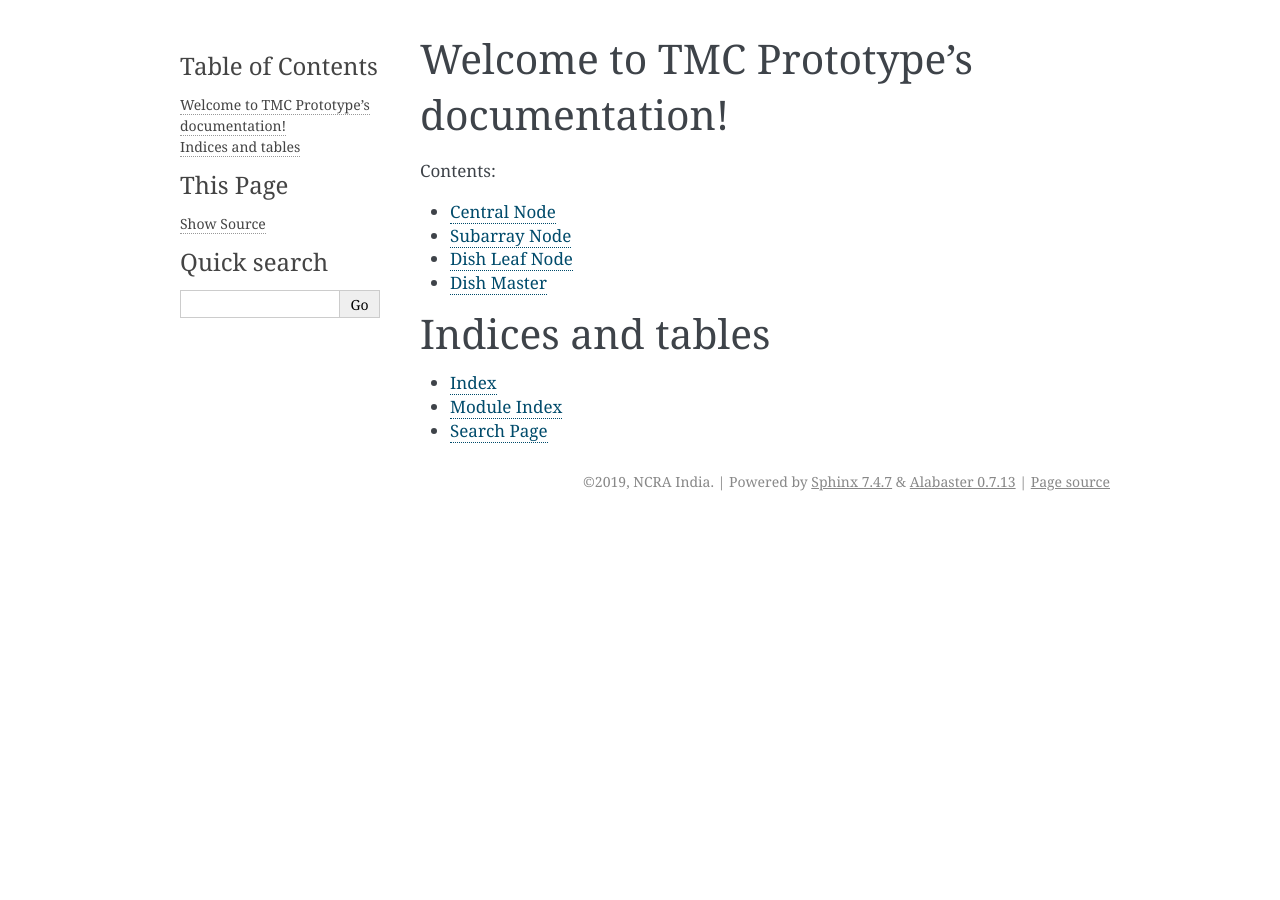
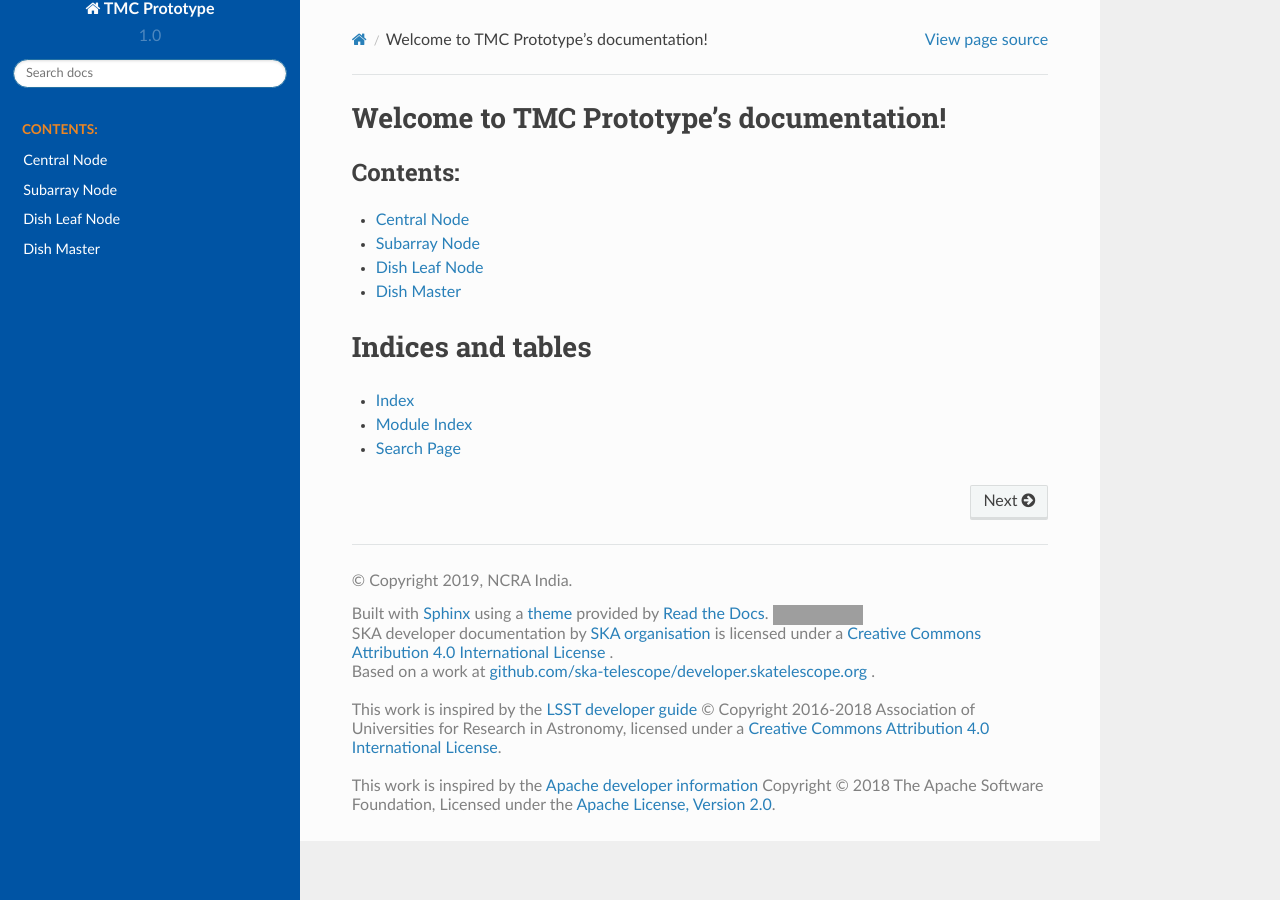
Before and after one commit to ska-telescope/tmc-prototype, a Sphinx documentation site: the page built from docs/source/index.rst, in a window 1280 px wide. Built offline with Sphinx 7.4.7 and the Read the Docs theme 2.0.0, drawn with Linux system fonts in a browser that asks for light colours; grey boxes are pictures that could not be loaded.

Commit message:
add SKA theme

```diff
--- /dev/null
+++ b/docs/source/_static/css/custom.css
@@ -0,0 +1,78 @@
+/*
+Following SKA brand guidelines colors are defined as
+
+SKA Sky Blue:    rgb(0, 174, 239)
+SKA Ocean Blue:  rgb(0, 84, 164)
+SKA Teal Blue:   rgb(0, 104, 138)
+SKA Burnt Sun:   rgb(236, 134, 35)
+SKA Earth Green: rgb(166, 206, 57)
+*/
+
+.wy-nav-side{
+        background-color: rgb(0, 84, 164);
+        color: white;
+}
+
+.wy-side-nav-search{
+        padding-top: 0px;
+        /*background-color: rgb(0, 174, 239);*/
+        background-color: rgb(0, 84, 164);
+        text-align: center;
+}
+
+.wy-menu-vertical p.caption{
+        color: rgb(236, 134, 35);
+}
+
+.wy-menu {
+        color: white;
+}
+
+.wy-menu-vertical a{
+  color: white;
+}
+
+.local-toc ul li a:hover {
+        background-color: rgb(0, 174, 239);
+}
+
+.wy-side-nav-search a{
+    padding-top: 0px;
+}
+
+.wy-side-nav-search a img.logo{
+	background-color: rgb(255, 255, 255);
+	border-bottom-left-radius: 6px;
+	border-bottom-right-radius: 6px;
+      padding-top: 40px;
+}
+
+.ska-logo, ska-logo:hover{
+	background-attachment: scroll;
+	background-clip: border-box;
+	background-color: rgb(255, 255, 255);
+	background-image: url("https://www.skatelescope.org/wp-content/themes/skatelescope.org-theme/img/img-logo3.png");
+	background-origin: padding-box;
+	background-position: 22px 35px;
+	background-position-x: 22px;
+	background-position-y: 35px;
+	background-repeat: no-repeat;
+	background-size: 153px 98px;
+	border-bottom-left-radius: 6px;
+	border-bottom-right-radius: 6px;
+	/*color: rgb(0, 86, 120);
+	float: left;
+	font-family: "Eurostile LT W01 Demi", sans-serif;
+	font-size: 44.8px;
+	font-weight: 400;
+	line-height: 60px;
+	list-style-image: none;
+	list-style-position: outside;
+	list-style-type: none;*/
+	margin-bottom: 0px;
+	margin-left: 0px;
+	margin-right: 0px;
+	margin-top: 0px;
+	width: 186px;
+	height: 135px;
+}
--- /dev/null
+++ b/docs/source/_templates/footer.html
@@ -0,0 +1,48 @@
+
+{% extends "!footer.html" %}
+{% block extrafooter %}
+
+<a rel="license" href="http://creativecommons.org/licenses/by/4.0/">
+    <img alt="Creative Commons Licence"
+         style="border-width:0"
+         src="https://i.creativecommons.org/l/by/4.0/88x31.png" />
+</a>
+<br />
+<span xmlns:dct="http://purl.org/dc/terms/"
+      property="dct:title">
+          SKA developer documentation
+</span>
+by
+<a xmlns:cc="http://creativecommons.org/ns#"
+   href="developer.skatelscope.org"
+   property="cc:attributionName"
+   rel="cc:attributionURL">
+       SKA organisation
+</a>
+is licensed under a
+<a rel="license"
+   href="http://creativecommons.org/licenses/by/4.0/">
+      Creative Commons Attribution 4.0 International License
+</a>.
+<br />Based on a work at
+<a xmlns:dct="http://purl.org/dc/terms/"
+   href="https://github.com/ska-telescope/developer.skatelescope.org"
+   rel="dct:source">
+       github.com/ska-telescope/developer.skatelescope.org
+</a>.
+<br /><br />
+This work is inspired by the
+<a href="https://developer.lsst.io/">
+    LSST developer guide
+</a> © Copyright 2016-2018 Association of Universities for Research in Astronomy, licensed under a
+<a rel="license" href="http://creativecommons.org/licenses/by/4.0/">Creative Commons Attribution 4.0 International License</a>.
+
+
+<br /><br />
+This work is inspired by the
+<a href="https://www.apache.org/dev/">
+    Apache developer information
+</a>
+Copyright © 2018 The Apache Software Foundation, Licensed under the
+<a rel="license" href="http://www.apache.org/licenses/LICENSE-2.0">Apache License, Version 2.0</a>.
+{% endblock %}
--- /dev/null
+++ b/docs/source/_templates/layout.html
@@ -0,0 +1,43 @@
+{% extends "!layout.html" %}
+
+{#
+{% block sidebartitle %}
+#}
+
+{# original content
+
+{% if logo and theme_logo_only %}
+<a href="{{ pathto(master_doc) }}">
+{% else %}
+<a href="{{ pathto(master_doc) }}" class="icon icon-home"> {{project }}
+{% endif %}
+
+{% if logo %}
+
+<img src="{{ pathto('_static/' + logo, 1) }}" class="logo" />
+{% endif %}
+</a>
+
+{% if theme_display_version %}
+{%- set nav_version = version %}
+{% if READTHEDOCS and current_version %}
+{%- set nav_version = current_version %}
+{% endif %}
+{% if nav_version %}
+<div class="version">
+{{ nav_version }}
+</div>
+{% endif %}
+{% endif %}
+
+{% include "searchbox.html" %}
+
+end of original content #}
+
+{#
+<a href="{{pathto(master_doc)}}" class="ska-logo"></a>
+
+{% include "searchbox.html" %}
+
+{% endblock %}
+#}
--- a/docs/source/conf.py
+++ b/docs/source/conf.py
@@ -25,6 +25,11 @@ import os
 import sys
 
 sys.path.insert(0, os.path.abspath('../../'))
+
+import sphinx_rtd_theme
+
+def setup(app):
+    app.add_stylesheet('css/custom.css')
 
 # -- Project information -----------------------------------------------------
 
@@ -86,7 +91,7 @@ pygments_style = None
 # The theme to use for HTML and HTML Help pages.  See the documentation for
 # a list of builtin themes.
 #
-html_theme = 'alabaster'
+html_theme = 'sphinx_rtd_theme'
 
 # Theme options are theme-specific and customize the look and feel of a theme
 # further.  For a list of options available for each theme, see the
```
Also changed, not shown: docs/source/_static/img/favicon.ico (added), docs/source/_static/img/logo.jpg (added), docs/source/_static/img/logo.svg (added), 1 other file.
